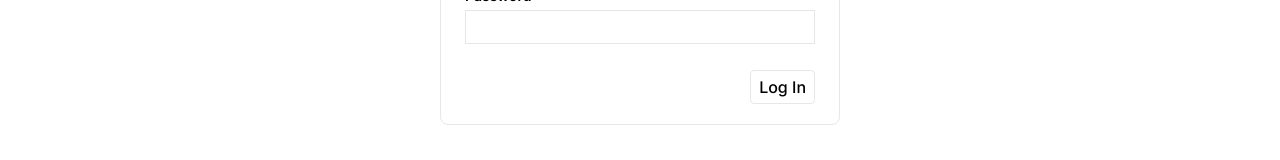
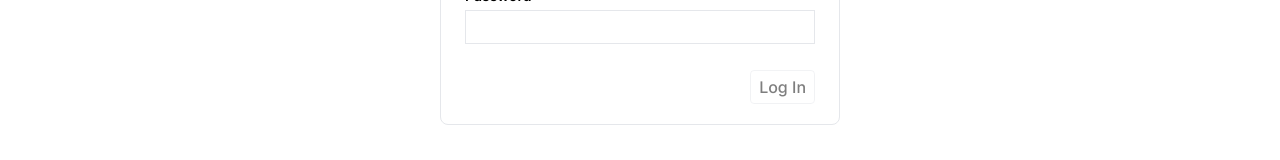
Before and after one commit to Jesusborjas006/task-manager, a Next.js app: page /login in a window 1280 px wide. Shown: the part 434-594 px from the top of the page. Built offline with nearby package versions, Linux system fonts and the light colour scheme.

Commit message:
Add functionality to render a new page if authenticated

```diff
--- a/app/ui/LoginForm.tsx
+++ b/app/ui/LoginForm.tsx
@@ -1,4 +1,22 @@
+"use client";
+
+import Link from "next/link";
+import { useEffect, useState } from "react";
+
 const LoginForm = () => {
+  const [form, setForm] = useState({ email: "", password: "" });
+  const [isAuthenticated, setIsAuthenticated] = useState(false);
+
+  const handleForm = (e: { target: { name: string; value: string } }) => {
+    setForm({ ...form, [e.target.name]: e.target.value });
+  };
+
+  useEffect(() => {
+    if (form.email !== "" && form.password !== "") {
+      setIsAuthenticated(true);
+    }
+  }, [form.email, form.password]);
+
   return (
     <form className="border w-[400px] pt-4 px-6 pb-20 rounded-lg relative ">
       <h3 className="text-xl font-bold">Log In</h3>
@@ -7,15 +25,35 @@ const LoginForm = () => {
       </p>
       <div className="mt-4 flex flex-col">
         <label className="font-semibold text-sm mb-1">Email</label>
-        <input className="border py-1" type="email" />
+        <input
+          className="border py-1"
+          type="email"
+          name="email"
+          value={form.email}
+          onChange={handleForm}
+        />
       </div>
       <div className="mt-4 flex flex-col">
         <label className="font-semibold text-sm mb-1">Password</label>
-        <input className="border py-1" type="password" />
+        <input
+          className="border py-1"
+          type="password"
+          name="password"
+          value={form.password}
+          onChange={handleForm}
+          required
+        />
       </div>
-      <button className="mt-4 border py-1 px-2 absolute right-6 bottom-5 rounded font-medium">
+      <Link
+        href={isAuthenticated ? "/tasks" : "/login"}
+        className={`mt-4 border py-1 px-2 absolute right-6 bottom-5 rounded font-medium ${
+          form.email !== "" && form.password !== ""
+            ? "opacity-100"
+            : "opacity-50 "
+        } `}
+      >
         Log In
-      </button>
+      </Link>
     </form>
   );
 };
```
